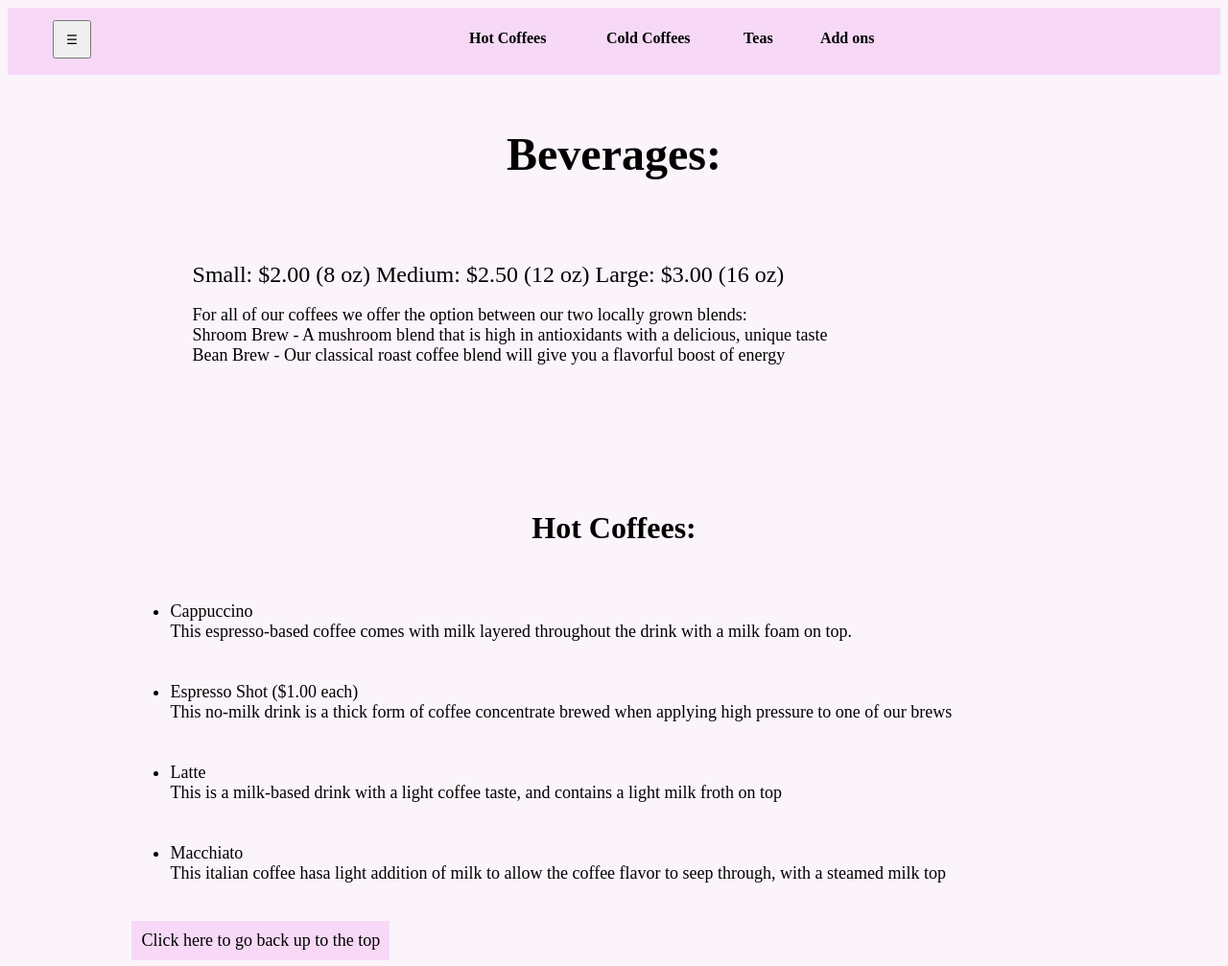
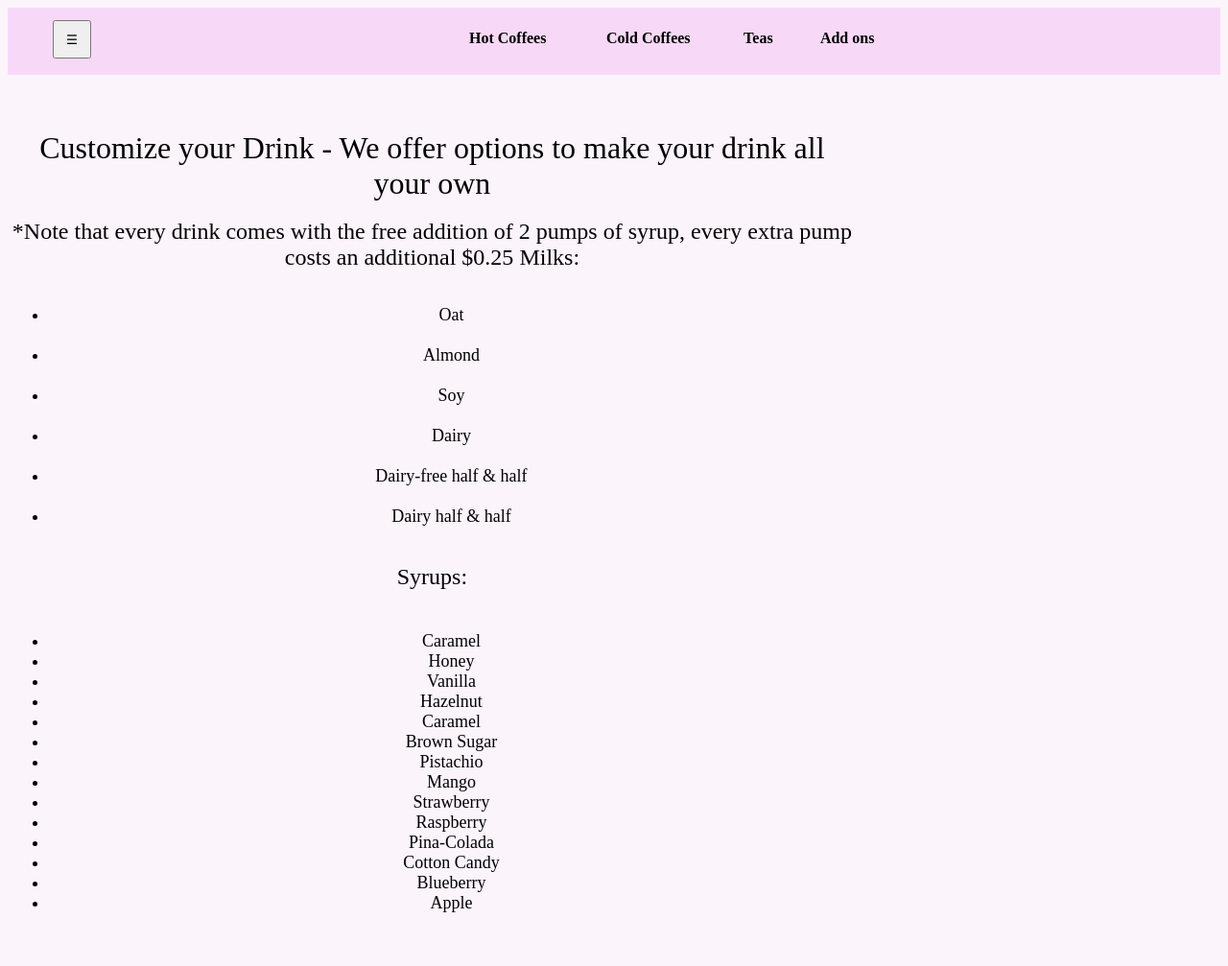
Before and after one commit to samcscheungrab7/2024TSAEnergy, a plain HTML site: page Number1.html in a window 1280 px wide. Shown: the top 1007 px of the page at 96% size. Drawn offline with Linux system fonts and the light colour scheme.

Commit message:
Update Number1.html

```diff
--- a/Number1.html
+++ b/Number1.html
@@ -131,6 +131,36 @@ position: relative;
 <br>
 
 </center>
+		<table width=70%><td>
+<font size=+3><center>
+Customize your Drink - We offer options to make your drink all your own</font><br><br>
+	<font size=+2>
+*Note that every drink comes with the free addition of 2 pumps of syrup, every extra pump costs an additional $0.25
+</font>
+<font size=+2>Milks:</font><br><br><font size=+1>
+<ul><li>Oat</li><br>
+<li>Almond</li><br>
+<li>Soy</li><br>
+<li>Dairy</li><br>
+<li>Dairy-free half & half</li><br>
+<li>Dairy half & half</li></ul><br></font>
+<font size=+2>Syrups:<br><br><ul></font><font size=+1>
+<li>Caramel</li>
+<li>Honey</li>
+<li>Vanilla </li>
+<li>Hazelnut</li>
+<li>Caramel </li>
+<li>Brown Sugar</li>
+<li>Pistachio </li>
+<li>Mango</li>
+<li>Strawberry</li>
+<li>Raspberry</li>
+<li>Pina-Colada </li>
+<li>Cotton Candy</li>
+<li>Blueberry</li>
+<li>Apple</li>
+</font></ul>
+	</td></table><br><br><br>
 <center><font size=+5><b>Beverages:</b></font><br><br><table width=70%><td>
 <font size=+2> <br>Small: $2.00 (8 oz)  Medium: $2.50 (12 oz) Large: $3.00 (16 oz)<br>
 </font><br><font size=+1> For all of our coffees we offer the option between our two locally grown blends:<br>
@@ -240,5 +270,6 @@ This italian coffee hasa light addition of milk to allow the coffee flavor to se
 </center>
 
 
+
 </body>
 </html>
```
